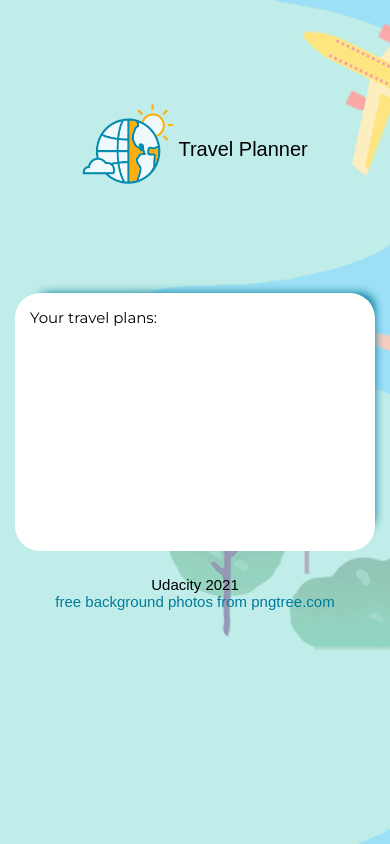
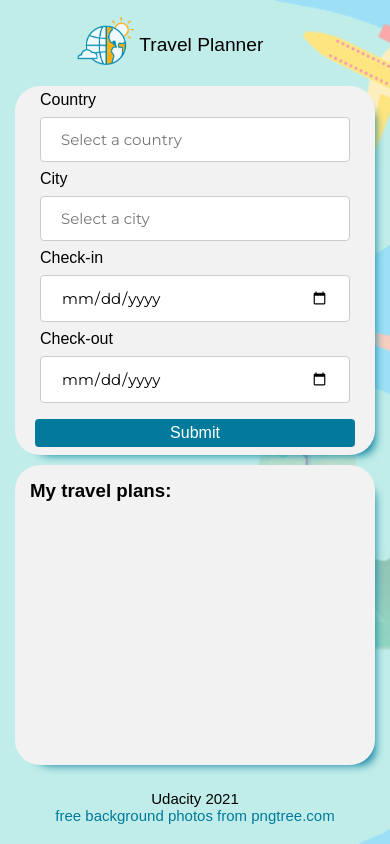
Before and after one commit to elgeorsk/fe-travelApp, a website built with webpack: page src/client/views/index.html in a window 390 px wide. Built offline with nearby package versions, Linux system fonts and the light colour scheme; a web font is replaced by a local one.

Commit message:
Update ui, mobile css

```diff
--- a/src/client/index.js
+++ b/src/client/index.js
@@ -1,7 +1,6 @@
 import './js/app';
 
 import './styles/media.scss';
-import './styles/style.scss';
 
 import travelLogo from './img/logo.png';
 
--- /dev/null
+++ b/src/client/styles/form.scss
@@ -0,0 +1,63 @@
+.planner {
+  background-color: #f2f2f2;
+  margin: 5px;
+  padding: 20px;
+
+  /* border-radius */
+  -webkit-border-radius: 25px;
+  -moz-border-radius: 25px;
+  border-radius: 25px;
+
+  /* box-shadow */
+  -webkit-box-shadow: 10px 10px 10px -10px #017a9b;
+  -moz-box-shadow: 10px 10px 10px -10px #017a9b;
+  box-shadow: 10px 10px 10px -10px #017a9b;
+}
+
+input, select, option {
+  font-family: 'Montserrat', sans-serif;
+  font-size: 15px;
+}
+
+input[type=text], select, input[list], input[type="date" i]{
+  width: 100%;
+  padding: 12px 20px;
+  margin: 8px 0;
+  display: inline-block;
+  border: 1px solid #ccc;
+  border-radius: 4px;
+  box-sizing: border-box;
+}
+
+input[type=submit] {
+  font-family: 'Pattaya', sans-serif;
+  width: 100%;
+  background-color: #017a9b;
+  font-size: 1.2em;
+  color: white;
+  padding: 14px 20px;
+  margin: 8px 0;
+  border: none;
+  border-radius: 4px;
+  cursor: pointer;
+
+  &:hover {
+    background-color: #01a1cd;
+  }
+}
+
+.group {
+  margin: 5px;
+}
+
+.left, .right {
+  width: 48%;
+}
+
+.left {
+  float: left;
+}
+
+.right {
+  float: right;
+}
--- a/src/client/styles/media.scss
+++ b/src/client/styles/media.scss
@@ -1,10 +1,37 @@
-@import "style.scss";
-@media only screen and (max-width: 700px) {
+@import 'style.scss';
+@media only screen and (max-width: 568px) {
 	body {
-		background-image: url("../img/bg-mobile.png") !important;
+		background-image: url('../img/bg-mobile.png') !important;
+	}
+
+	header {
+		margin: auto;
+
+		p {
+			font-size: 1.2em !important;
+		}
+	}
+
+	.logo {
+		width: 3.6em !important;
+		height: 3em !important;
 	}
 
 	a {
 		text-decoration: none;
 	}
+
+	.planner {
+		padding-top: 0 !important;
+		padding-bottom: 0 !important;
+	}
+
+	input[type=submit] {
+		font-size: 1em !important;
+		padding: 5px !important;
+	}
+
+	.left, .right {
+		width: 100% !important;
+	}
 }
--- /dev/null
+++ b/src/client/styles/messages.scss
@@ -0,0 +1,37 @@
+.alert {
+  font-family: 'Montserrat', sans-serif;
+  padding: 15px;
+  margin-bottom: 20px;
+  border: 1px solid transparent;
+  border-radius: 4px;
+}
+
+.alert-success {
+  background-color: #dff0d8;
+  border-color: #d6e9c6;
+  color: #3c763d;
+}
+
+.alert-danger {
+  background-color: #f2dede;
+  border-color: #ebccd1;
+  color: #a94442;
+}
+
+.close {
+  float: right;
+  font-size: 1.5rem;
+  font-weight: 700;
+  line-height: 1;
+  color: #000;
+  text-shadow: 0 1px 0 #fff;
+  opacity: 0.5;
+}
+
+#error-msg, #success-msg {
+  display: none;
+}
+
+.close:not(:disabled):not(.disabled) {
+  cursor: pointer;
+}
--- a/src/client/styles/style.scss
+++ b/src/client/styles/style.scss
@@ -1,3 +1,6 @@
+@import 'messages.scss';
+@import 'form.scss';
+
 /* Google fonts */
 @import url('https://fonts.googleapis.com/css2?family=Pattaya&family=Montserrat&display=swap');
 
@@ -30,21 +33,21 @@ body {
 	height: 100vh;
 	display: grid;
 	padding: 5px;
-	grid-template-rows: 1fr 1fr 1fr;
+	grid-template-rows: 0fr 1fr 0fr;
 	grid-template-areas: "header" "main" "footer";
 }
 
 .myplans {
-	background-color: white;
+	background-color: #f2f2f2;
 	margin: 5px;
 	/* border-radius */
 	-webkit-border-radius: 25px;
 	-moz-border-radius: 25px;
 	border-radius: 25px;
 	/* box-shadow */
-	-webkit-box-shadow: 10px -10px 10px -10px #017a9b;
-	-moz-box-shadow: 10px -10px 10px -10px #017a9b;
-	box-shadow: 10px -10px 10px -10px #017a9b;
+	-webkit-box-shadow: 10px 10px 10px -10px #017a9b;
+	-moz-box-shadow: 10px 10px 10px -10px #017a9b;
+	box-shadow: 10px 10px 10px -10px #017a9b;
 }
 
 a {
@@ -68,37 +71,21 @@ p {
 	font-size: 15px;
 }
 
-button {
-	&:hover {
-		color: #f25451;
-		text-decoration: none;
-	}
-	background-color: Transparent;
-	color: #017a9b;
-	background-repeat: no-repeat;
-	font-size: 1.5em;
-	border: none;
-	cursor: pointer;
-	overflow: hidden;
-	outline: none;
-}
-
 header {
 	grid-area: header;
-	display: inline-flex;
-	text-align: center;
 	padding: 10px;
-	margin: auto;
 
 	div {
 		display: flex;
+		float: left;
+		margin-right: 50px;
 		justify-content: center;
 		align-items: center;
 	}
 	p {
 		margin-bottom: 10px;
 		margin-left: 5px;
-		font-size: 20px;
+		font-size: 1.5em;
 		color: black;
 	}
 	a {
@@ -107,25 +94,22 @@ header {
 }
 
 .logo {
-	width: 5.7em;
-	height: 5em;
+	width: 4.7em;
+	height: 4em;
 }
 
 main {
 	grid-area: main;
 	display: grid;
 	padding: 5px;
-	grid-template-rows: 0fr;
+	grid-template-rows: 0fr 0fr;
 	grid-template-areas: "";
 	overflow-y: auto;
 }
 
-main p {
-	font-family: 'Montserrat', sans-serif;
+main h3 {
 	margin: 5px;
 	padding: 10px;
-	font-size: 15px;
-	color: black;
 }
 
 footer {
--- a/src/client/views/index.html
+++ b/src/client/views/index.html
@@ -18,9 +18,58 @@
             </a>
         </header>
         <main>
-            <section class=""></section>
+            <section class="messages">
+                <div id="error-msg" class="alert alert-danger">
+                    <span><i class="fas fa-times"></i></span> Error message
+                    <button type="button" onclick="toggleDisplay()" class="close" data-dismiss="alert" aria-label="Close">
+                        <span aria-hidden="true">&times;</span>
+                    </button>
+                </div>
+                <div id="success-msg" class="alert alert-success">
+                    <span><i class="fas fa-info-circle"></i></span> Success message
+                    <button type="button" class="close" data-dismiss="alert" aria-label="Close">
+                        <span aria-hidden="true">&times;</span>
+                    </button>
+                </div>
+            </section>
+            <section class="planner">
+                <form>
+                    <div class="group">
+                        <div class="left">
+                            <label for="country">Country</label>
+                            <input id="country" list="countries" name="myCountry" placeholder="Select a country"/>
+                            <datalist id="countries">
+                                <option value="Australia">
+                                <option value="Canada">
+                                <option value="USA">
+                            </datalist>
+                        </div>
+                        <div class="right">
+                            <label for="city">City</label>
+                            <input id="city" list="cities" name="myCity" placeholder="Select a city"/>
+                            <datalist id="cities">
+                                <option value="Australia">
+                                <option value="Canada">
+                                <option value="USA">
+                            </datalist>
+                        </div>
+                    </div>
+
+                    <div class="group">
+                        <div class="left">
+                            <label for="checkin">Check-in</label>
+                            <input type="date" id="checkin" name="checkin"/>
+                        </div>
+                        <div class="right">
+                            <label for="checkout">Check-out</label>
+                            <input type="date" id="checkout" name="checkout"/>
+                        </div>
+                    </div>
+                    <input type="submit" value="Submit"/>
+                </form>
+            </section>
             <section class="myplans">
-                <p>Your travel plans:</p>
+                <h3>My travel plans:</h3>
             </section>
         </main>
         <footer>
```
